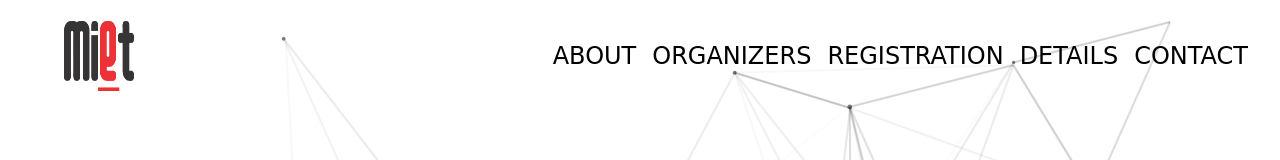
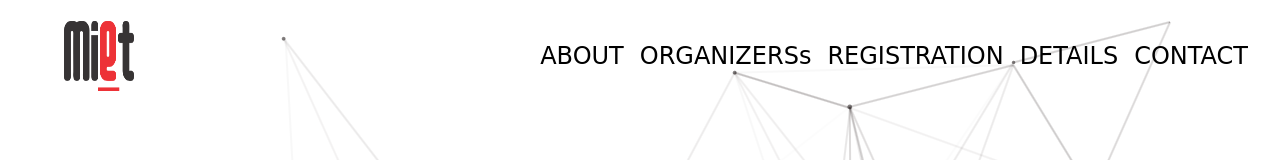
Before and after one commit to Altamashk7/pharmacon, a plain HTML site: page index.html in a window 1280 px wide. Shown: the top 160 px of the page. Drawn offline with nearby package versions, Linux system fonts and the light colour scheme; a web font is replaced by a local one.

Commit message:
altamash chnages

```diff
--- a/index.html
+++ b/index.html
@@ -31,7 +31,7 @@
                   <a class="nav-link navbar-right btn-scroll" href="#about">ABOUT</a>
                 </li>
                 <li class="nav-item">
-                  <a class="nav-link btn-scroll" href="#organizers">ORGANIZERS</a>
+                  <a class="nav-link btn-scroll" href="#organizers">ORGANIZERSs</a>
                 </li>
                 <li class="nav-item">
                   <a class="nav-link btn-scroll" href="https://forms.gle/JG42oqrcmVsvpXqi7">REGISTRATION</a>
```
